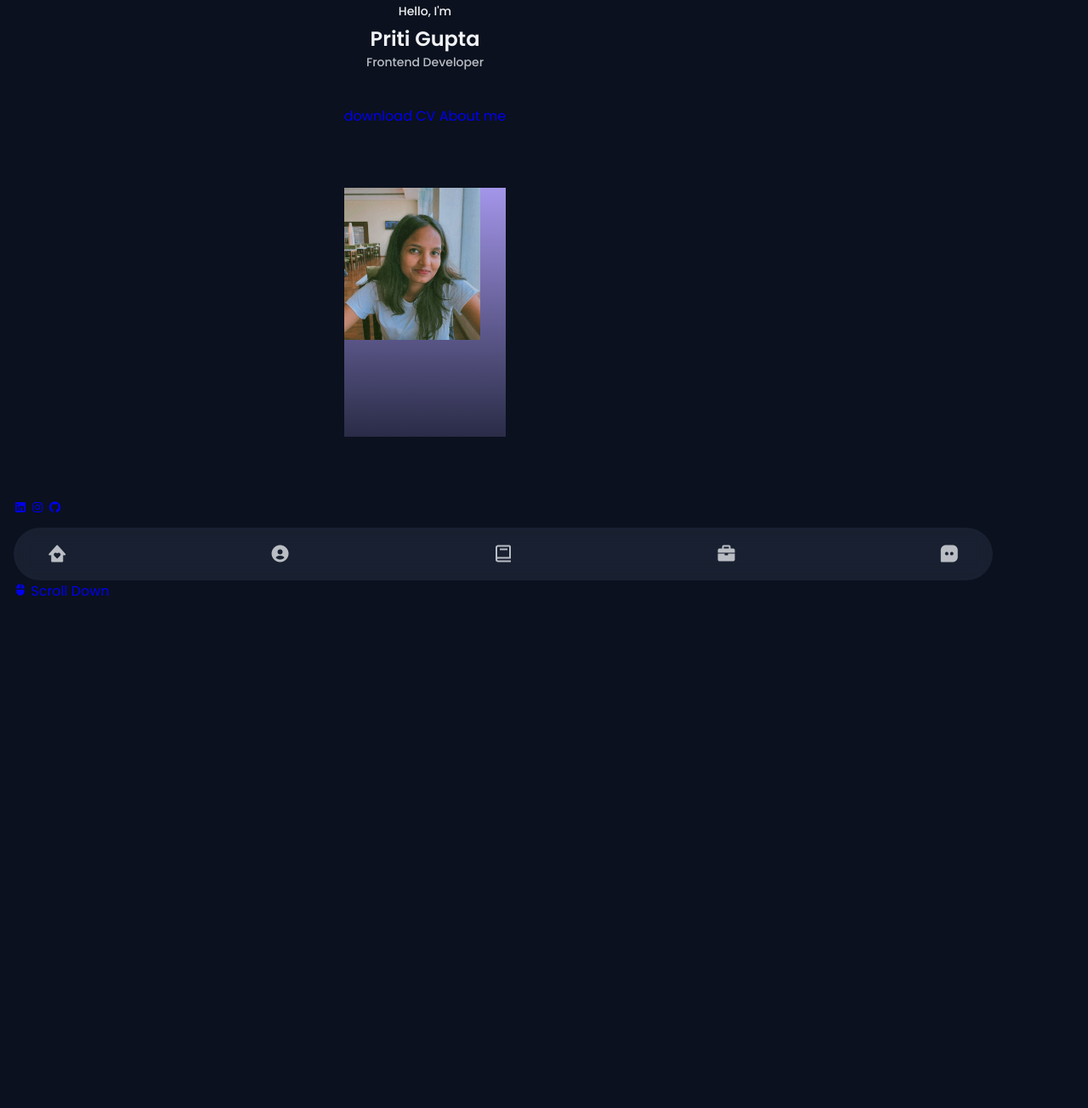
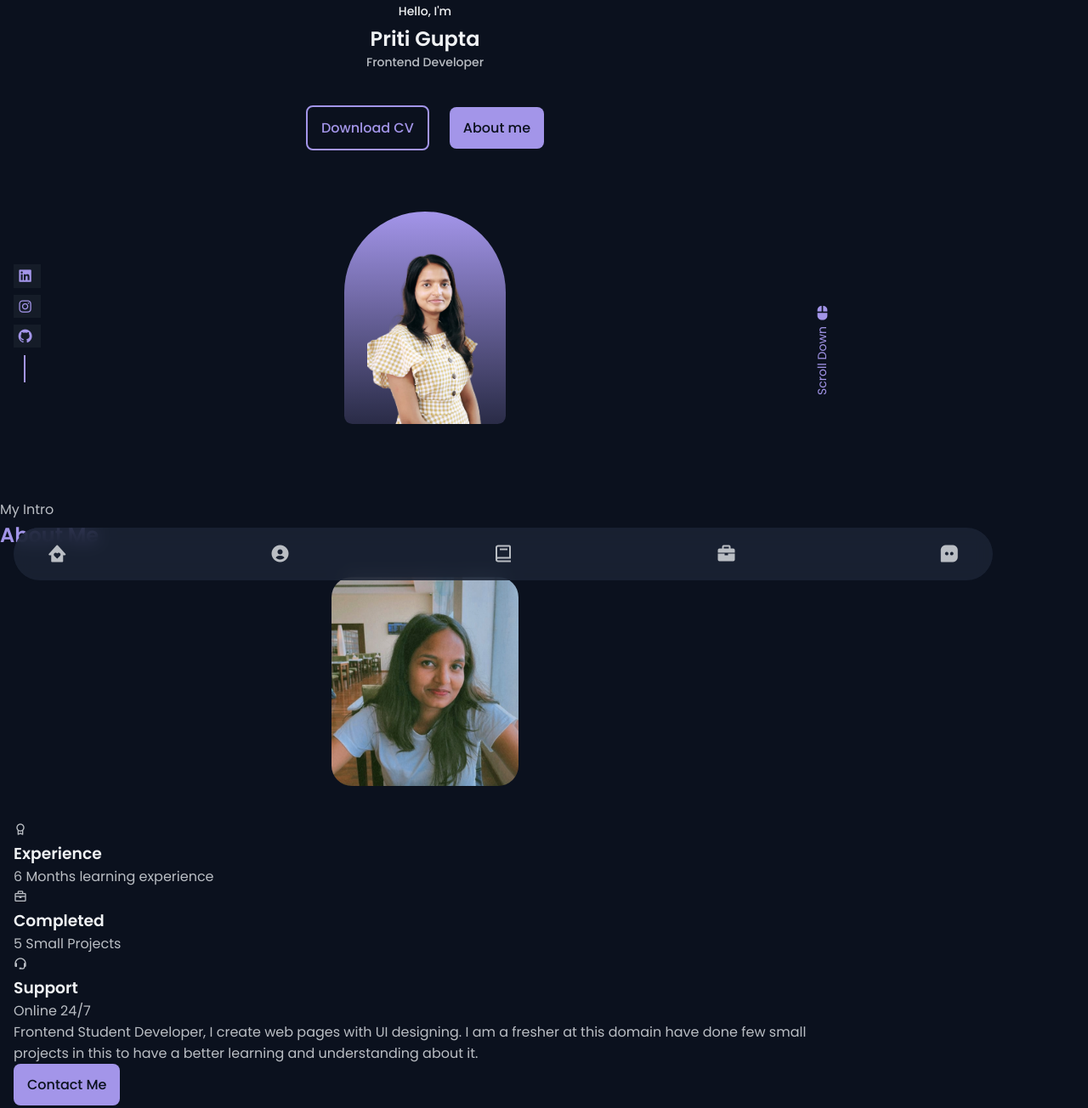
Before and after one commit to priti200/protfolio, a plain HTML site: page index.html in a window 1280 px wide. Shown: the part 101-1405 px from the top of the page at 85% size. Before the commit the page ends 1177 px from the top, so only its background shows below. Drawn offline with nearby package versions, Linux system fonts and the light colour scheme.

Commit message:
<day-2>---<setup half of the home page>

```diff
--- a/css/style.css
+++ b/css/style.css
@@ -273,10 +273,110 @@ img{
 .home_handle{
     justify-self: center;
     width: 190px;
-    height: 293px;
+    height: 250px;
      background: linear-gradient(180deg,
                 hsla(var(--first-hue), var(--sat),var(--lig),1),
                 hsla(var(--first-hue), var(--sat),var(--lig),.2)
     );
-    border-radius: ;
+    border-radius: 10rem 10rem 1rem 1rem;
+    display: flex;
+    padding-left: 1.5rem;
+    align-items:flex-end;
+    justify-content: center;
+    overflow: hidden ;
 }
+
+.home_button{
+    display:flex;
+    justify-content: center;
+    align-items: center;
+    gap: 1.5rem;
+}
+
+.home_social,
+.home_scroll{
+    position:absolute;
+}
+
+.home_social{
+    bottom: 5rem;
+    left: 0;
+    display: grid;
+    row-gap: .5rem;
+}
+
+.home_social-link{
+    width: max;
+    background-color: var(--container-color);
+    color: var(--first-color);
+    padding: .25rem;
+    display: flex;
+    font-size: 1.2rem;
+    transition: .4s;
+}
+
+.home_social-link:hover{
+    background-color: var(--first-color);
+    color: #fff;
+}
+
+.home_social::after{
+    content:'';
+    width: 32px;
+    height: 2px;
+    background-color: var(--first-color);
+    transform: rotate(90deg) translate(16px,3px);
+}
+
+.home_scroll{
+    color: var(--first-color);
+    right: -1.5rem;
+    bottom: 4rem;
+    display: grid;
+    row-gap: 2.25rem;
+    justify-items: center;
+}
+
+.home_scroll-icon{
+    font-size: 1.25rem;
+}
+
+.home_scroll-name{
+    font-size: var(--small-font-size);
+    transform: rotate(-90deg);
+}
+
+ /*==================== Button ======================== */
+
+.button{
+    display: inline-block;
+    background-color: var(--first-color);
+    color: var(--body-color);
+    padding: .75rem 1rem;
+    border-radius: .5rem;
+    font-weight: var(--font-medium);
+    transition: .4s;
+}
+
+.button:hover{
+    background-color: var(--first-color-alt);
+    color: var(--body-color);
+}
+
+.button--ghost{
+    background-color: transparent;
+    border: 2px solid var(--first-color);
+    color: var(--first-color);
+}
+
+ /*==================== About ======================== */
+
+ .about_container{
+    row-gap: 2.5rem;
+ }
+
+ .about_img{
+    width: 220px;
+    border-radius: 1.5rem;
+    justify-self: center;
+ }
--- a/index.html
+++ b/index.html
@@ -74,14 +74,14 @@
 
                     <div class="home_button">
                         <a download="" href="pdf/priti.pdf" class="button button--ghost">
-                            download CV
+                            Download CV
                         </a>
-                        <a href="#about" class="about">About me </a>
+                        <a href="#about" class="button about">About me </a>
                     </div>
                 </div>
 
                 <div class="home_handle">
-                    <img src="images/IMG_20230513_224013.jpg" alt="" class="home_img">
+                    <img src="images/1000044482-removebg-preview.png" alt="" class="home_img">
                 </div>
 
                 <div class="home_social">
@@ -96,14 +96,51 @@
                     </a>
                 </div>
 
-                <a href="#about" class="home__scroll">
+                <a href="#about" class="home_scroll">
                     <i class='bx bxs-mouse-alt home_scroll-icon' ></i>
                     <span class="home_scroll-name">Scroll Down</span>
                 </a>
 
             </div>
         </section>
-        <section class="about section" id="about"></section>
+
+        <!--================== ABOUT ======================== -->
+        <section class="about section" id="about">
+            <span class="section_subtitle">My Intro</span>
+            <h2 class="section_title">About Me</h2>
+
+            <div class="about_container container grid">
+                <img src="images/IMG_20230513_224013.jpg" alt="" class="about_img">
+
+                <div class="about_data">
+                    <div class="about_info">
+                        <div class="about_box">
+                            <i class='bx bx-award about_icon'></i>
+                            <h3 class="about_title">Experience</h3>
+                            <span class="about_subtitle">6 Months learning experience</span>
+
+                        </div>
+
+                        <div class="about_box">
+                            <i class='bx bx-briefcase  about_icon' ></i>
+                            <h3 class="about_title">Completed </h3>
+                                <span class="about_subtitle"> 5 Small Projects </span>
+                        </div>
+
+                        <div class="about_box">
+                            <i class='bx bx-support about_icon' ></i>
+                            <h3 class="about_title">Support </h3>
+                                <span class="about_subtitle"> Online 24/7 </span>
+
+                        </div>
+                    </div>
+                    <p class="about_description">
+                        Frontend Student Developer, I create web pages with UI designing. I am a fresher at this domain have done few small projects in this to have a better learning and understanding about it.
+                    </p>
+                    <a href="#contact" class="button">Contact Me</a>
+                </div>
+            </div>
+        </section>
         <section class="skills section" id="skills"></section>
         <section class="project section" id="projects"></section>
         <section class="contact section" id="contact"></section>
```
Also changed, not shown: images/1000044482-removebg-preview.png (added).
